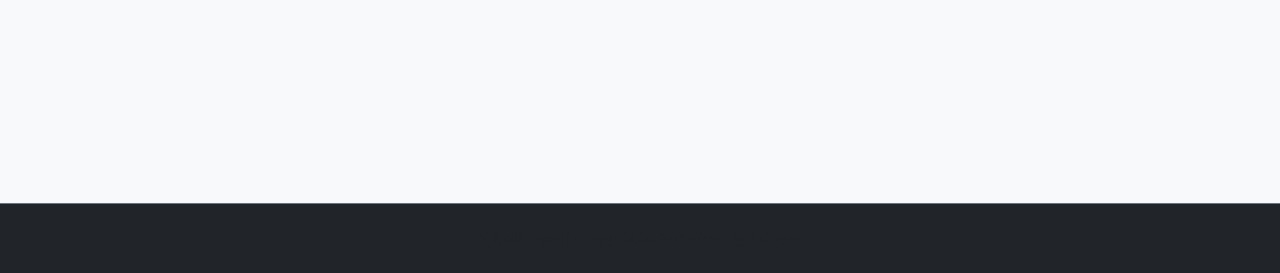
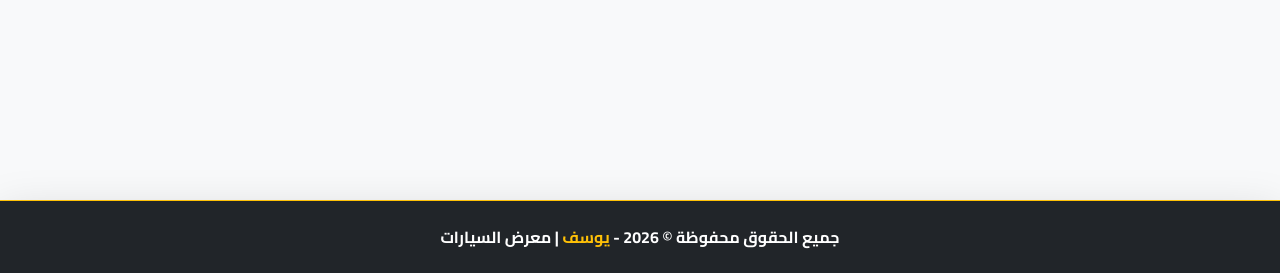
Before and after one commit to yoaghamdi-ship-it/CarProject_Production, a Django app: page /comments/ in a window 1280 px wide. Shown: the part 527-800 px from the top of the page. Run offline with Django 5.2, Linux system fonts and the light colour scheme; data that the repository does not hold is empty.

Commit message:
Enhance footer visibility and contrast

```diff
--- a/inventory/templates/inventory/base.html
+++ b/inventory/templates/inventory/base.html
@@ -232,10 +232,12 @@
         {% endblock %}
     </main>
 
-    <!-- ─── حقوق الحفظ واسم المستخدم والتاريخ ─── -->
-    <footer class="bg-dark text-white text-center py-4 mt-auto border-top border-secondary">
+    <!-- ─── حقوق الحفظ بارزة باللون الأبيض والأصفر ─── -->
+    <footer class="bg-dark text-white text-center py-4 mt-auto border-top border-warning shadow-lg">
         <div class="container">
-            <p class="mb-0 small text-muted">جميع الحقوق محفوظة &copy; {% now "Y" %} - يوسف | معرض السيارات</p>
+        <p class="mb-0 fw-bold fs-6 text-white">
+            جميع الحقوق محفوظة &copy; {% now "Y" %} - <span class="text-warning">يوسف</span> | معرض السيارات
+        </p>
         </div>
     </footer>
 
```
